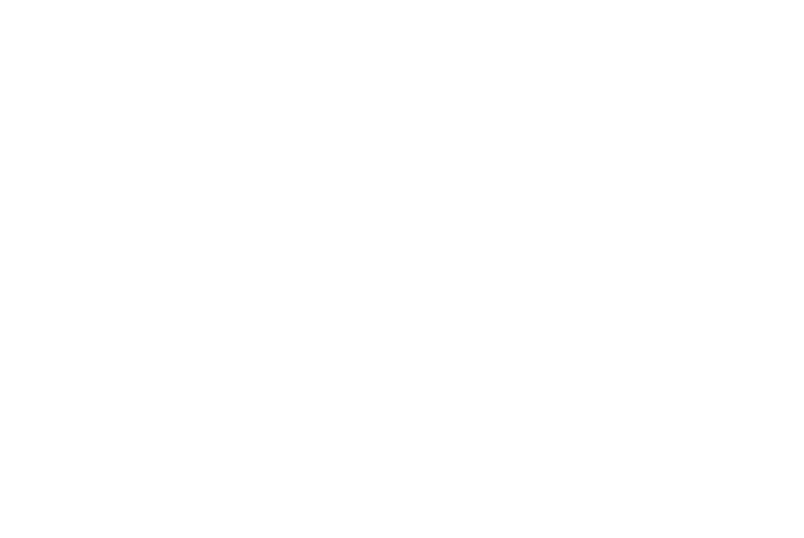
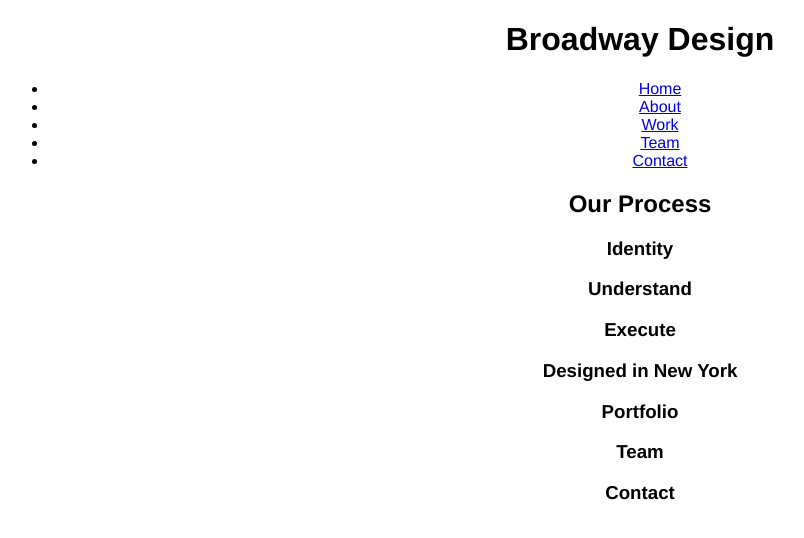
Before and after one commit to Garendt/Broadway-Design, a plain HTML site: page index.html in a window 1280 px wide. Shown: the whole page, without its empty margins (0-804 px from the left). Drawn offline with Linux system fonts and the light colour scheme.

Commit message:
Headings with navigation.

```diff
--- a/index.html
+++ b/index.html
@@ -6,6 +6,37 @@
     <link href="./resources/style.css" type="text/css" rel="stylesheet">
   </head>
   <body>
-
+    <h1> Broadway Design </h1>
+    <nav>
+      <ul>
+        <li><a href="https://garendt.github.io/Broadway-Design/">Home</a></li>
+        <li><a href="#about">About</a></li>
+        <li><a href="#work">Work</a></li>
+        <li><a href="#team">Team</a></li>
+        <li><a href="#contact">Contact</a></li>
+      </ul>
+      <h2>
+        <div id="about">
+        Our Process
+      </div>
+      </h2>
+      <h3>Identity</h3>
+      <h3>Understand</h3>
+      <h3>Execute</h3>
+      <h3>Designed in New York</h3>
+      <h3>
+        <div id="work">
+          Portfolio
+        </div>
+      </h3>
+      <h3>
+        <div id="team"></div>
+        Team
+      </h3>
+      <h3>
+        <div id="contact"></div>
+        Contact
+      </h3>
+    </nav>
   </body>
 </html>
```
